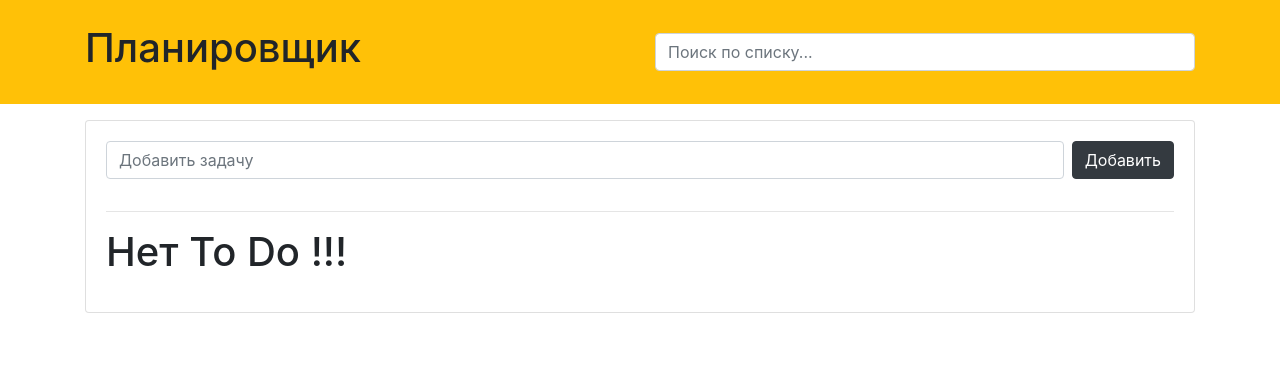
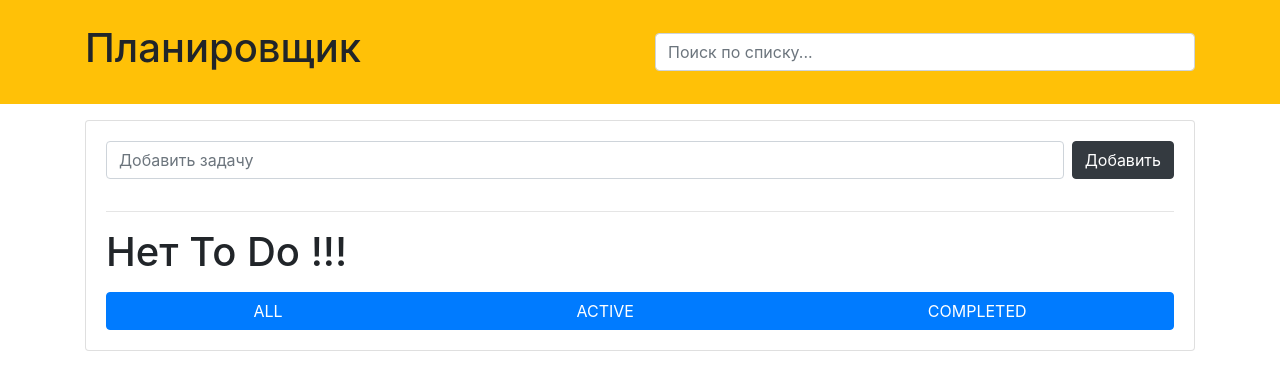
Before and after one commit to pv18/todo_web_cademy, a React (Create React App) app: page / in a window 1280 px wide. Shown: the top 390 px of the page. Built offline with nearby package versions, Linux system fonts and the light colour scheme; no server answers.

Commit message:
added TodoFilters

```diff
--- a/src/pages/Todo.tsx
+++ b/src/pages/Todo.tsx
@@ -2,6 +2,8 @@ import React, {useEffect, useState} from 'react';
 import {TodoHeader} from './components/TodoHeader';
 import {TodoMain} from './components/TodoMain';
 import axios from 'axios';
+
+export type FilterValueType = 'all' | 'active' | 'completed'
 
 export interface ITodo {
     userId: number
@@ -13,11 +15,22 @@ export interface ITodo {
 export const Todo = () => {
     const [todos, setTodos] = useState<ITodo[]>([])
     const [search, setSearch] = useState<string>('')
+    const [filter, setFilter] = useState<FilterValueType>('all')
 
     useEffect(() => {
         fetchTodos()
     }, [])
+
     // Functions
+    async function fetchTodos() {
+        try {
+            const response = await axios.get<ITodo[]>('https://jsonplaceholder.typicode.com/todos?_limit=10')
+            setTodos(response.data)
+        } catch (e) {
+            alert(e)
+        }
+    }
+
     const addTodo = (title: string) => {
         const newTodo = {userId: 1, id: new Date().getMilliseconds(), title: title, completed: false}
         setTodos([newTodo, ...todos])
@@ -37,19 +50,20 @@ export const Todo = () => {
             (todo.id !== id) ? todo : {...todo, completed: !todo.completed}
         ))
     }
-
-    async function fetchTodos() {
-        try {
-            const response = await axios.get<ITodo[]>('https://jsonplaceholder.typicode.com/todos?_limit=10')
-            setTodos(response.data)
-        } catch (e) {
-            alert(e)
+    const getFilteredTodos = (filter: FilterValueType) => {
+        switch (filter) {
+            case 'active':
+                return todosAfterSearch.filter(todo => !todo.completed)
+            case 'completed':
+                return todosAfterSearch.filter(todo => todo.completed)
+            default:
+                return todosAfterSearch
         }
     }
 
     // Components before rendering
-    const filteredTodos = searchTodo(search)
-
+    const todosAfterSearch = searchTodo(search)
+    const filteredTodos = getFilteredTodos(filter)
     return (
         <>
             <TodoHeader setSearch={setSearch}/>
@@ -57,6 +71,7 @@ export const Todo = () => {
                       addTodo={addTodo}
                       removeTodo={removeTodo}
                       changeCompleted={changeCompleted}
+                      setFilter={setFilter}
             />
         </>
     );
--- /dev/null
+++ b/src/pages/components/TodoFilters.tsx
@@ -0,0 +1,47 @@
+import React, {FC, MouseEvent} from 'react';
+import {FilterValueType} from '../Todo';
+
+interface ITodoFiltersPropsType {
+    setFilter: (filter: FilterValueType) => void
+}
+
+export const TodoFilters: FC<ITodoFiltersPropsType> = (
+    {
+        setFilter,
+    }
+) => {
+    // Functions
+    const handlerClick = (e: MouseEvent<HTMLButtonElement>) => {
+        const value = e.currentTarget.value
+        const conditions = (value === 'all' || value === 'active' || value === 'completed')
+        if (conditions) setFilter(value)
+    }
+    return (
+        <div className="btn-group" role="group">
+            <button
+                type="button"
+                className="btn btn-primary"
+                value={'all'}
+                onClick={handlerClick}
+            >
+                ALL
+            </button>
+            <button
+                type="button"
+                className="btn btn-primary"
+                value={'active'}
+                onClick={handlerClick}
+            >
+                ACTIVE
+            </button>
+            <button
+                type="button"
+                className="btn btn-primary"
+                value={'completed'}
+                onClick={handlerClick}
+            >
+                COMPLETED
+            </button>
+        </div>
+    );
+};
--- a/src/pages/components/TodoMain.tsx
+++ b/src/pages/components/TodoMain.tsx
@@ -1,13 +1,15 @@
 import React, {FC} from 'react';
 import {TodoForm} from './TodoForm';
 import {TodoList} from './TodoList';
-import {ITodo} from '../Todo';
+import {FilterValueType, ITodo} from '../Todo';
+import {TodoFilters} from './TodoFilters';
 
 interface ITodoMainPropsType {
     todos: ITodo[]
     addTodo: (title: string) => void
     removeTodo: (id: number) => void
     changeCompleted: (id: number) => void
+    setFilter: (filter: FilterValueType) => void
 }
 
 export const TodoMain: FC<ITodoMainPropsType> = (
@@ -15,21 +17,24 @@ export const TodoMain: FC<ITodoMainPropsType> = (
         todos,
         addTodo,
         removeTodo,
-        changeCompleted
+        changeCompleted,
+        setFilter
     }
 ) => {
+    // Components before rendering
+    const componentTodoList = todos.length === 0
+        ? <h1 className="title mb-3">Нет To Do !!!</h1>
+        : <TodoList todos={todos}
+                    removeTodo={removeTodo}
+                    changeCompleted={changeCompleted}
+        />
     return (
         <div className="container">
             <div id="main" className="card card-body">
                 <TodoForm addTodo={addTodo}/>
                 <hr/>
-                {todos.length === 0
-                    ? <h1 className="title mb-3">Нет To Do !!!</h1>
-                    : <TodoList todos={todos}
-                                removeTodo={removeTodo}
-                                changeCompleted={changeCompleted}
-                    />
-                }
+                {componentTodoList}
+                <TodoFilters setFilter={setFilter}/>
             </div>
         </div>
     );
```
